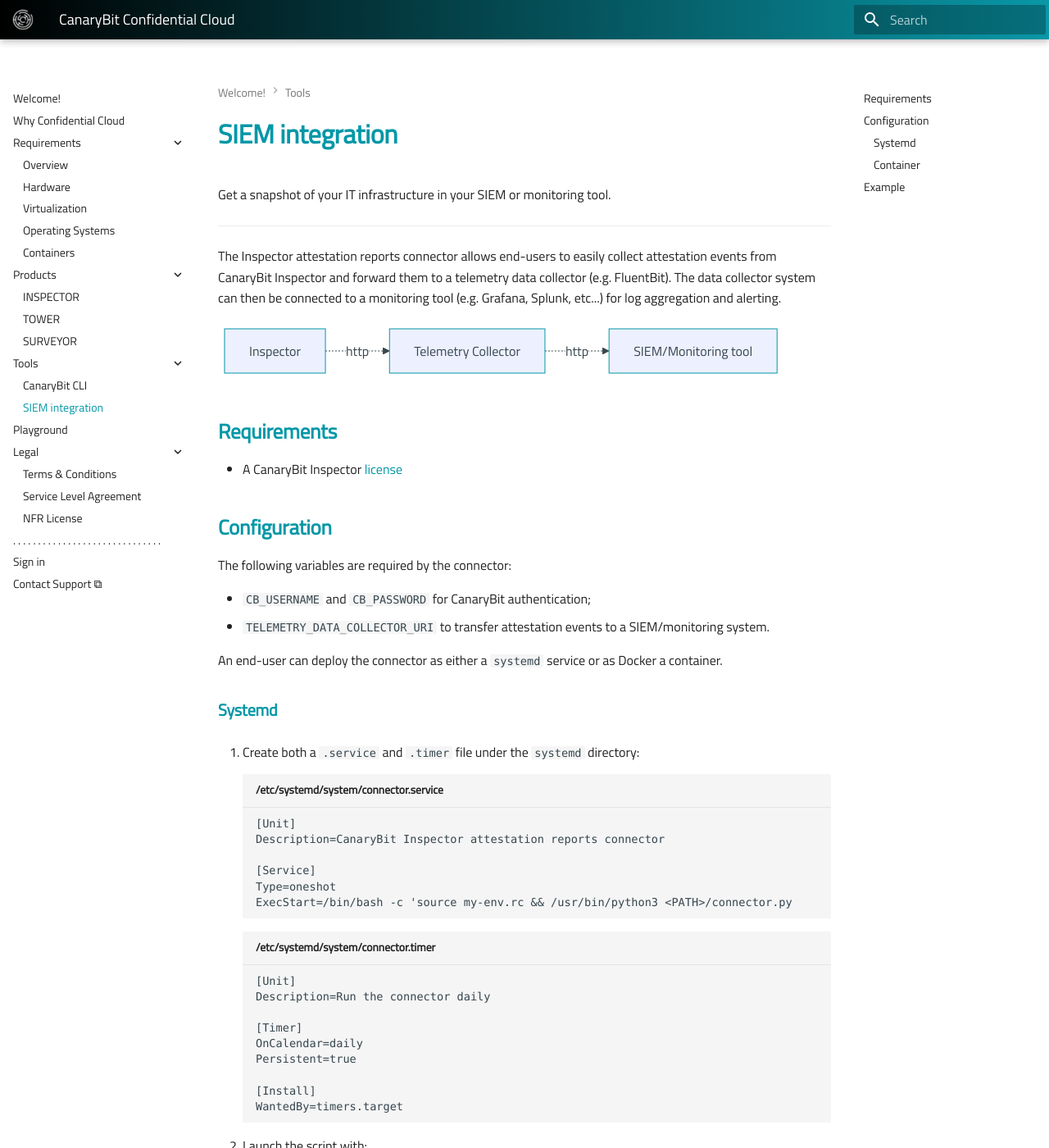
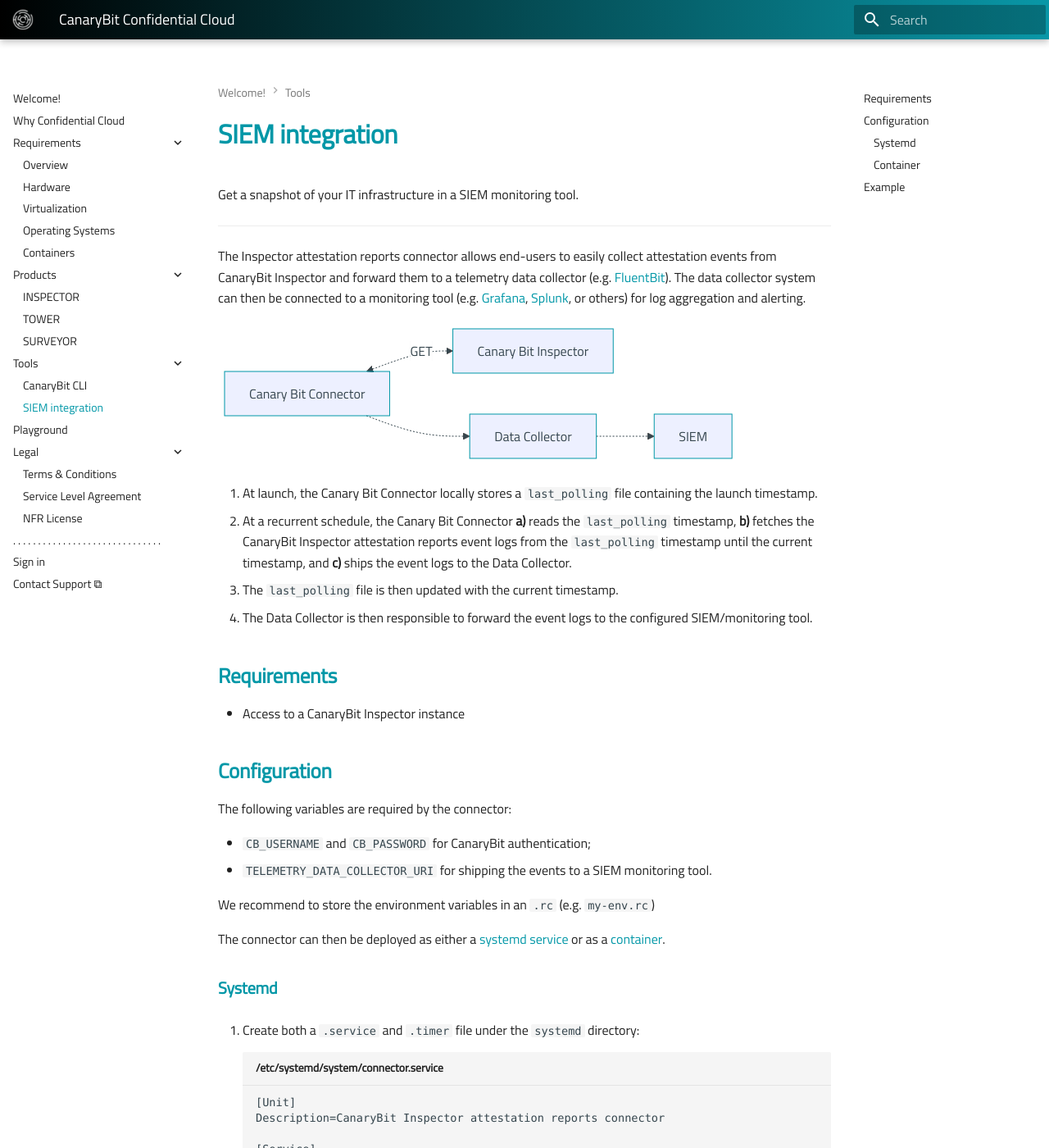
Before and after one commit to canarybit/cc-docs, an MkDocs documentation site: the page built from docs/tools/siem-integration.md, in a window 1280 px wide and 1400 px high. Shown: the whole window at 82% size. Built offline with MkDocs 1.6.1 and Material for MkDocs 9.7.7, drawn with Linux system fonts in a browser that asks for light colours; some of the changed text lies outside the part shown.

Commit message:
Adds SIEM images and improves the page content

````diff
--- a/docs/tools/siem-integration.md
+++ b/docs/tools/siem-integration.md
@@ -1,29 +1,37 @@
 # SIEM integration
 
-Get a snapshot of your IT infrastructure in your SIEM or monitoring tool.
+Get a snapshot of your IT infrastructure in a SIEM monitoring tool.
 
 ---
 
-The Inspector attestation reports connector allows  end-users to easily collect attestation events from CanaryBit Inspector and forward them to a telemetry data collector (e.g. FluentBit).
-The data collector system can then be connected to a monitoring tool (e.g. Grafana, Splunk, etc...) for log aggregation and alerting.
+The Inspector attestation reports connector allows  end-users to easily collect attestation events from CanaryBit Inspector and forward them to a telemetry data collector (e.g. [FluentBit](https://fluentbit.io)).
+The data collector system can then be connected to a monitoring tool (e.g. [Grafana](https://grafana.com), [Splunk](https://www.splunk.com), or others) for log aggregation and alerting.
 
 ```mermaid
 graph LR
-    A[Inspector] -.http.-> B[Telemetry Collector] -.http.-> C[SIEM/Monitoring tool]
+    B[Canary Bit Connector] <-.GET.-> A[Canary Bit Inspector]
+    B[Canary Bit Connector] -.-> C[Data Collector] -.-> D[SIEM]
 ```
+
+1. At launch, the Canary Bit Connector locally stores a `last_polling` file containing the launch timestamp.
+2. At a recurrent schedule, the Canary Bit Connector **a)** reads the `last_polling` timestamp, **b)** fetches the CanaryBit Inspector attestation reports event logs from the `last_polling` timestamp until the current timestamp, and **c)** ships the event logs to the Data Collector.
+3. The `last_polling` file is then updated with the current timestamp.
+4. The Data Collector is then responsible to forward the event logs to the configured SIEM/monitoring tool.
 
 ## Requirements
 
- - A CanaryBit Inspector [license](/products/inspector/#licences)
+ - Access to a CanaryBit Inspector instance
 
 ## Configuration
 
 The following variables are required by the connector:
 
 - `CB_USERNAME` and `CB_PASSWORD` for CanaryBit authentication;
-- `TELEMETRY_DATA_COLLECTOR_URI` to transfer attestation events to a SIEM/monitoring system.
+- `TELEMETRY_DATA_COLLECTOR_URI` for shipping the events to a SIEM monitoring tool.
 
-An end-user can deploy the connector as either a `systemd` service or as Docker a container.
+We recommend to store the environment variables in an `.rc` (e.g. `my-env.rc`)
+
+The connector can then be deployed as either a [systemd service](#systemd) or as a [container](#container).
 
 ### Systemd
 
@@ -70,7 +78,7 @@
 
 ## Example
 
-In this example we use [FluentBit](https://fluentbit.io) and [Grafana](https://grafana.com) as telemetry data collector and monitoring tool, respectively.
+In this example we use FluentBit and Grafana as telemetry data collector and monitoring tool, respectively.
 
    1. Create and source a `my-env.rc` file with the following environment variables:
 
@@ -114,7 +128,9 @@
           tls.verify    On
           http_user     ${LOKI_USER}
           http_passwd   ${LOKI_PASSWORD}
+          # ---
           Labels        job=my_attestations
+          # ---
           line_format   json
       ```
 
@@ -151,3 +167,15 @@
 
     !!! warning
         Make sure that both containers are on the same network, in this example we used `my-network`.
+
+   4. Visualise the event logs in Grafana
+
+      In Grafana **Explore** (tab), select the Loki data source connection used to ship the logs to Grafana.
+
+      Run the query selecting`job=my_attestations` as _Label Filter_
+
+      ![Grafana Filter](/img/siem-grafana-filter.png)
+
+      and visualise the return event logs:
+
+      ![Grafana Results](/img/siem-grafana-results.png)
````
Also changed, not shown: other parts of docs/tools/siem-integration.md (+10 -4 lines), docs/img/siem-grafana-filter.png (added), docs/img/siem-grafana-results.png (added).
